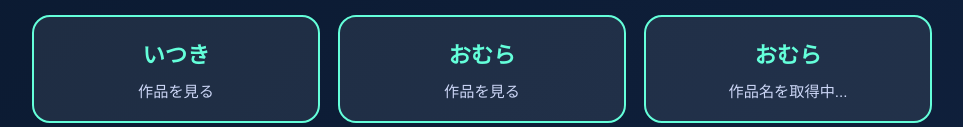
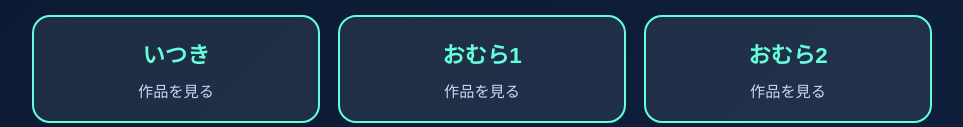
Before and after one commit to steamkanazawa/2026-May, a plain HTML site: page sakuhin-matome/index.html in a window 1280 px wide. Shown: the part 293-420 px from the top of the page, without its empty margins (158-1121 px from the left). Drawn offline with Linux system fonts and the light colour scheme; no server answers.

Commit message:
Update index.html

```diff
--- a/sakuhin-matome/index.html
+++ b/sakuhin-matome/index.html
@@ -72,8 +72,8 @@ const works = [
     ["あさひ","https://steamkanazawa.github.io/2026-May/asahi0531/"],
 ["ありさ","https://steamkanazawa.github.io/2026-May/pikuminge-mu/"],
 ["いつき","https://steamkanazawa.github.io/2026-May/DONNOTMISSSHOT/"],
-["おむら","https://steamkanazawa.github.io/2026-May/omura0531/"],
- ["おむら","https://steamkanazawa.github.io/2026-May/omura0531-2/"],
+["おむら1","https://steamkanazawa.github.io/2026-May/omura0531/"],
+ ["おむら2","https://steamkanazawa.github.io/2026-May/omura0531-2/"],
 ["こうた","https://steamkanazawa.github.io/2026-May/kota0531/"],
 ["きょうじ","https://steamkanazawa.github.io/2026-May/kyoji0531/"],
 ["しょうた","https://steamkanazawa.github.io/2026-May/syota-game/"],
```
